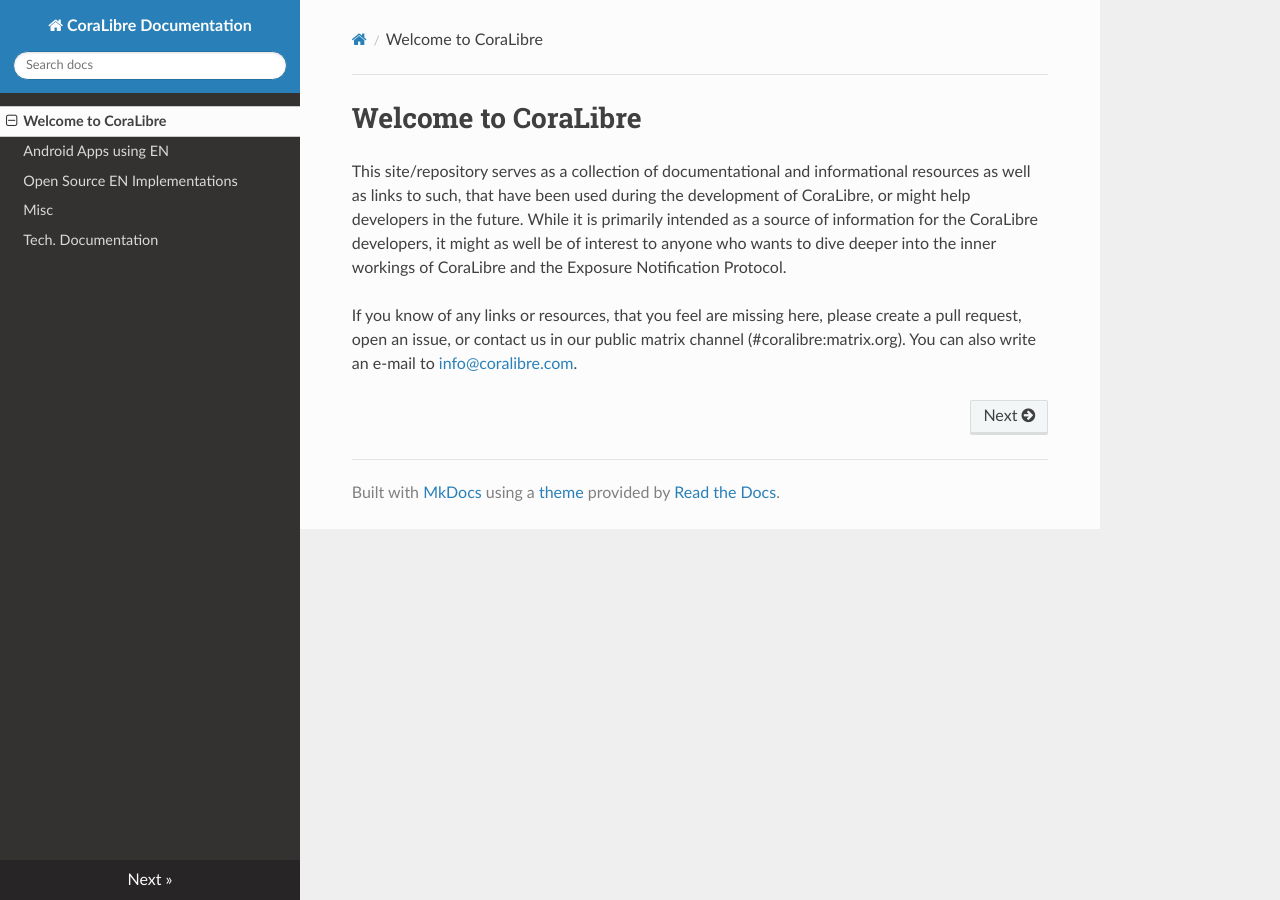
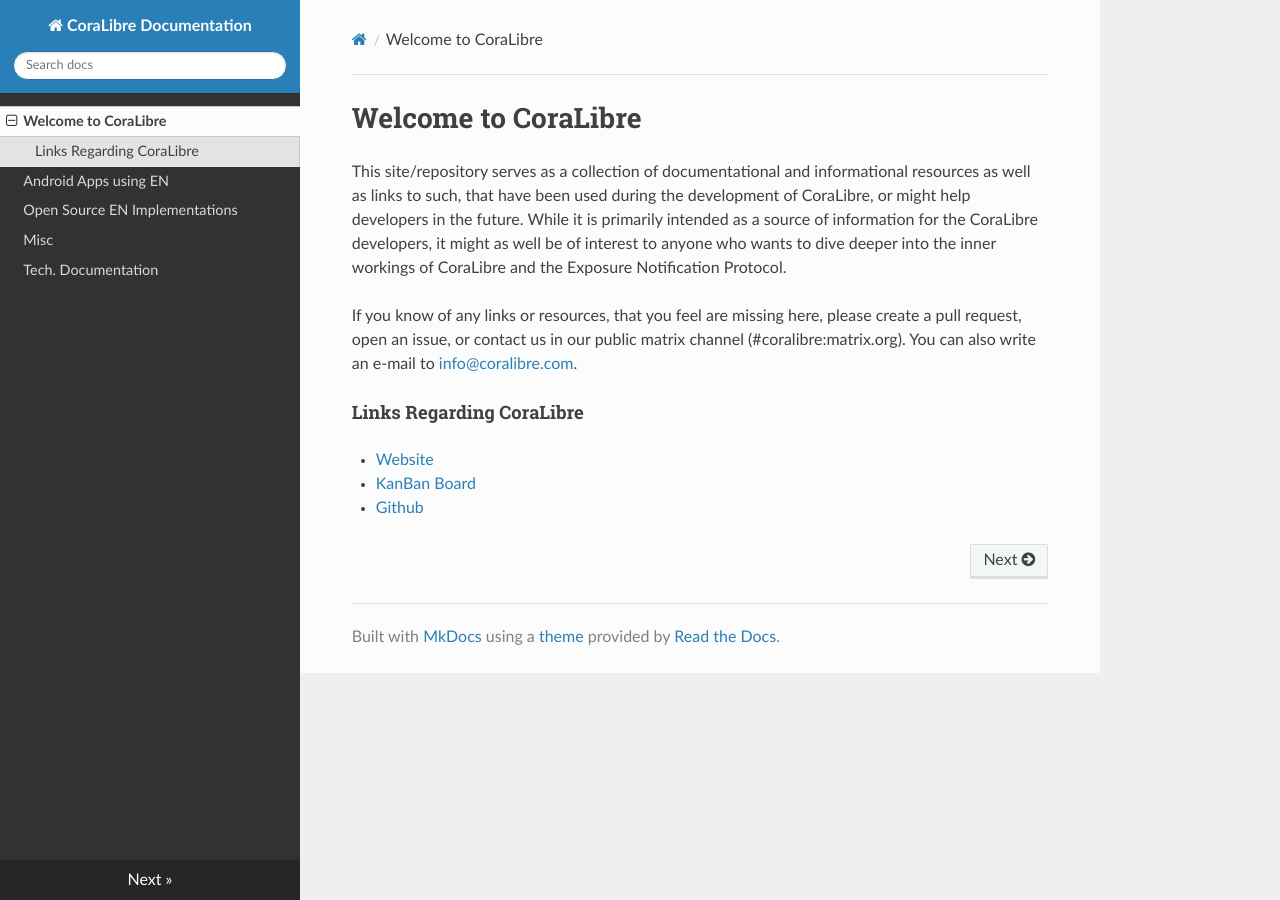
Before and after one commit to CoraLibre/documentation, an MkDocs documentation site: the page built from docs/index.md, in a window 1280 px wide. Built offline with MkDocs 1.6.1, drawn with Linux system fonts in a browser that asks for light colours; nearby versions of some CDN libraries.

Commit message:
Small change in index.md

```diff
--- a/docs/index.md
+++ b/docs/index.md
@@ -13,3 +13,11 @@
 here, please create a pull request, open an issue, or contact us in our
 public matrix channel (#coralibre:matrix.org). You can also write an
 e-mail to <info@coralibre.com>.
+
+
+
+#### Links Regarding CoraLibre
+
+* [Website](https://coralibre.de)
+* [KanBan Board](https://github.com/orgs/CoraLibre/projects/2)
+* [Github](https://github.com/CoraLibre)
```
